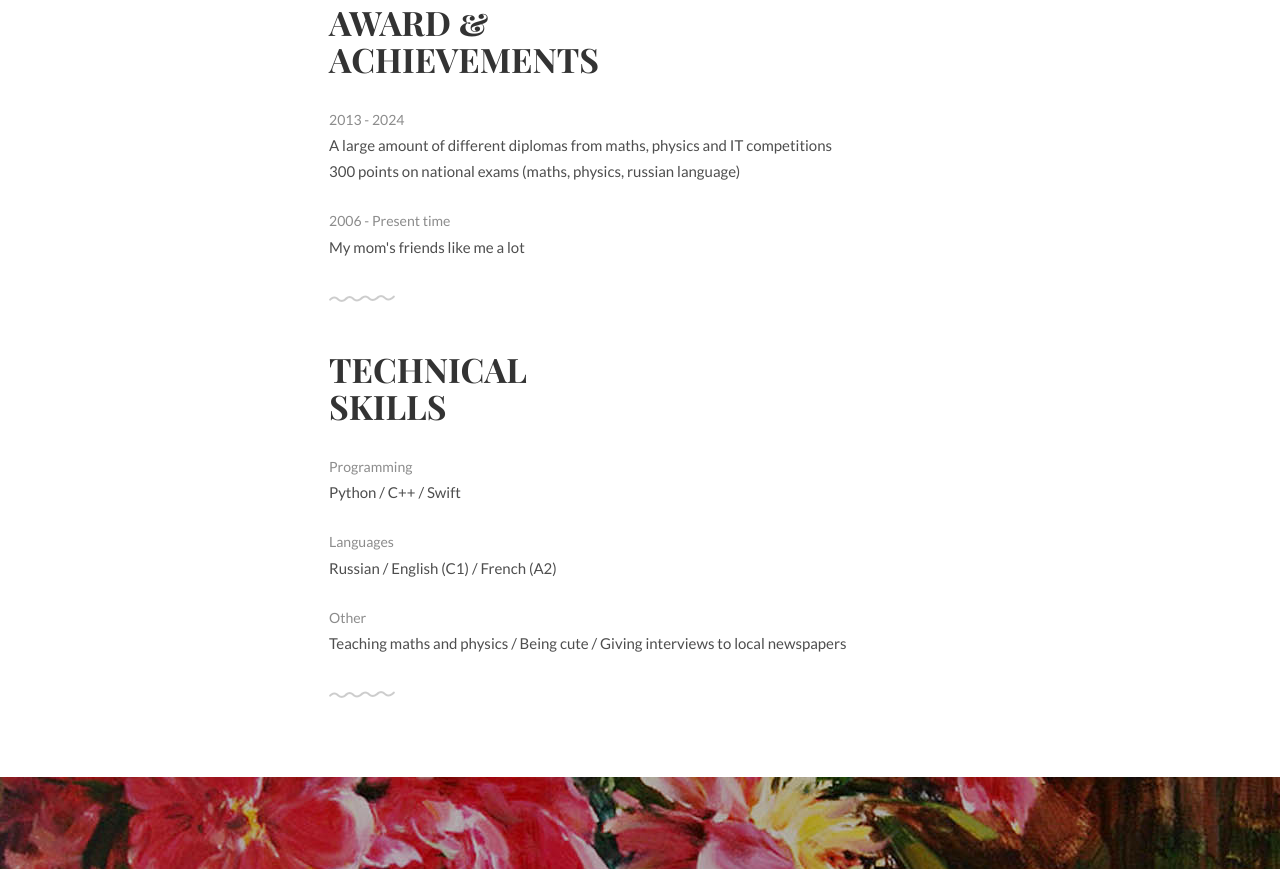
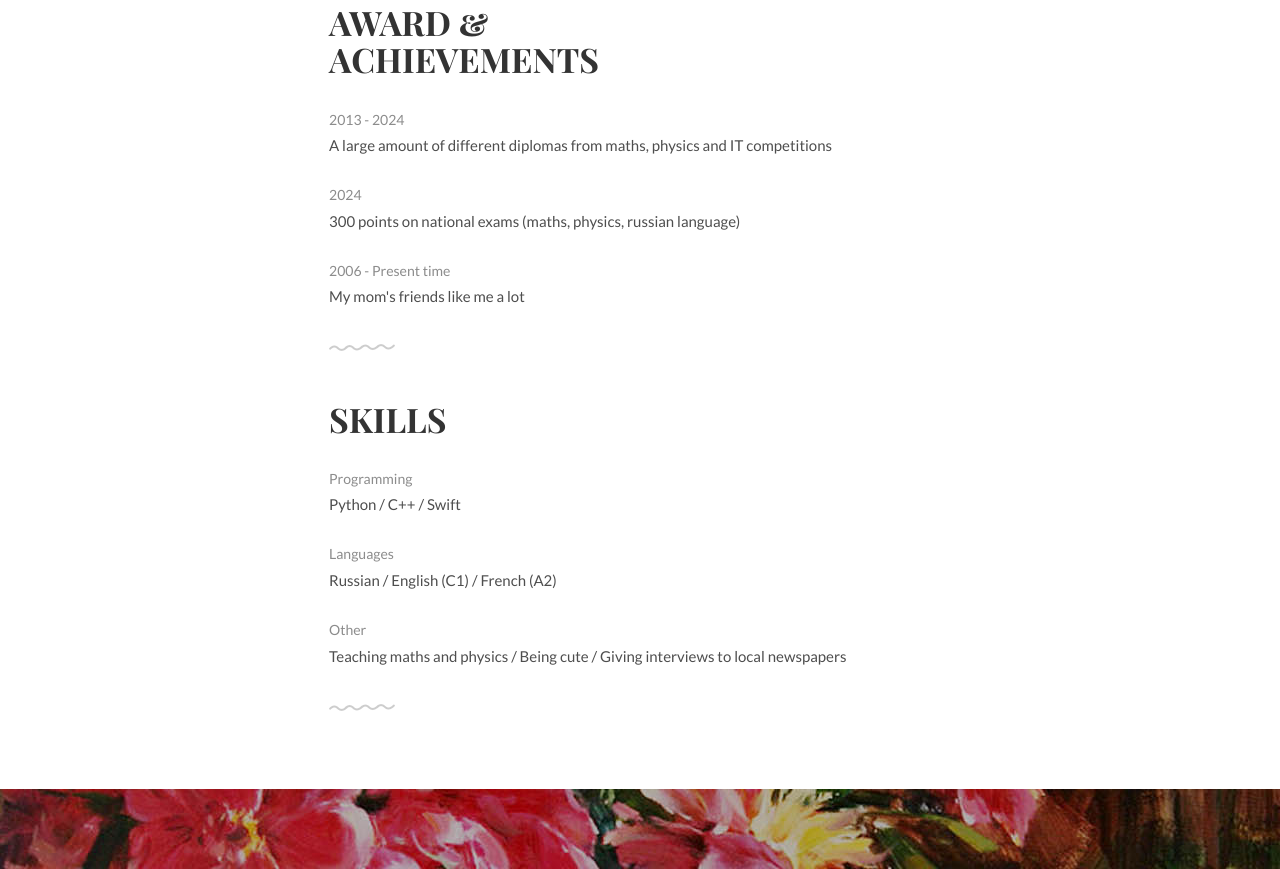
Before and after one commit to imaseriousactor/imaseriousactor.github.io, a plain HTML site: page index.html in a window 1280 px wide. Shown: the part 975-1844 px from the top of the page. Drawn offline with Linux system fonts and the light colour scheme.

Commit message:
Update index.html

```diff
--- a/index.html
+++ b/index.html
@@ -86,6 +86,9 @@
 			<ul class="award-list list-flat">
 				<li>2013 - 2024</li>
 				<li>A large amount of different diplomas from maths, physics and IT competitions</li>
+			</ul>
+      <ul class="award-list list-flat">
+				<li>2024</li>
 				<li>300 points on national exams (maths, physics, russian language)</li>
 			</ul>
 			<ul class="award-list list-flat">
@@ -98,7 +101,7 @@
 	<!-- Technical Skills -->
 	<div class="skills section second" id="skills">
 		<div class="container">
-			<h1>Technical<br>Skills</h1>
+			<h1>Skills</h1>
 			<ul class="skill-list list-flat">
 				<li>Programming</li>
 				<li>Python / C++ / Swift </li>
```
